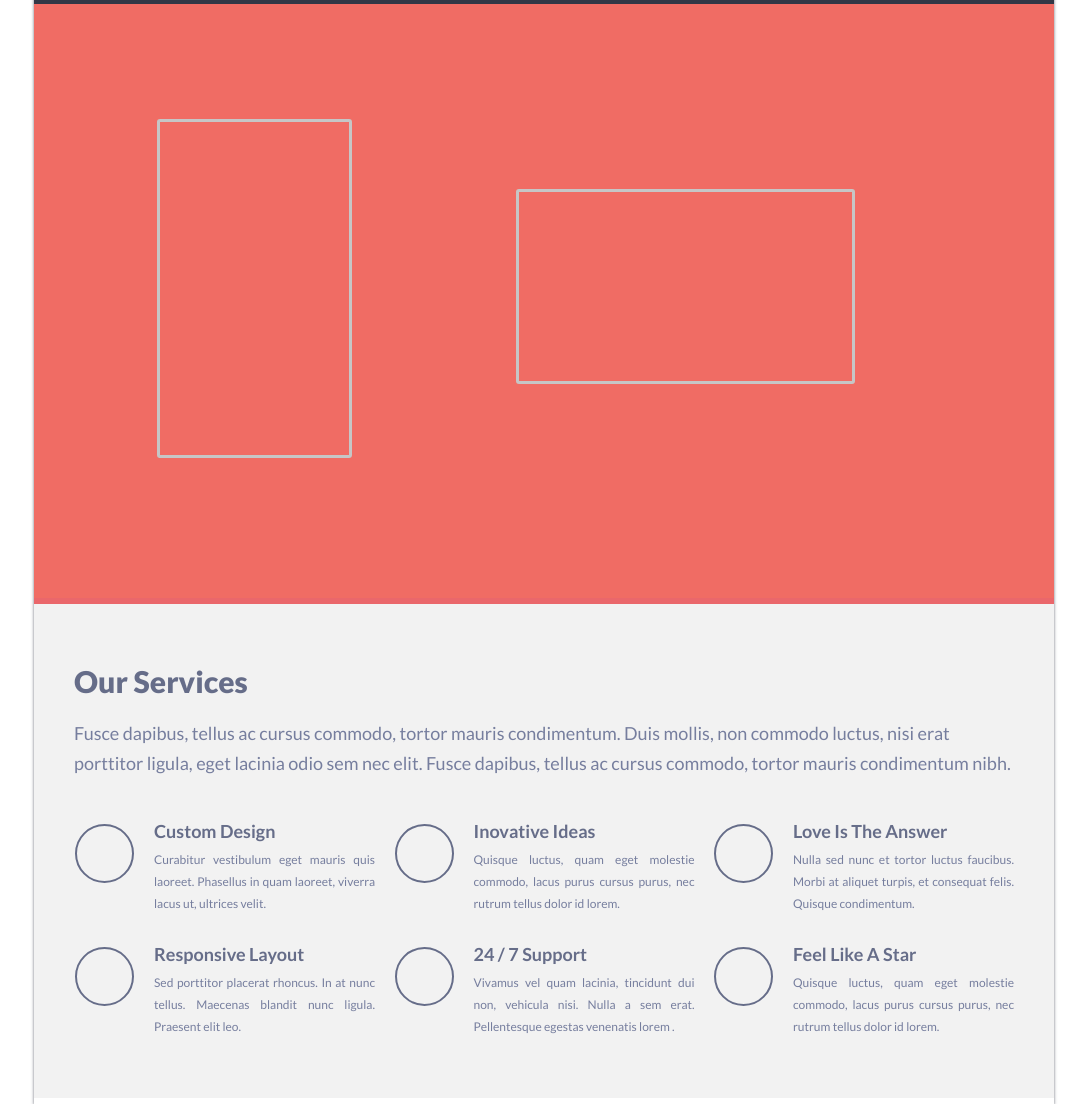
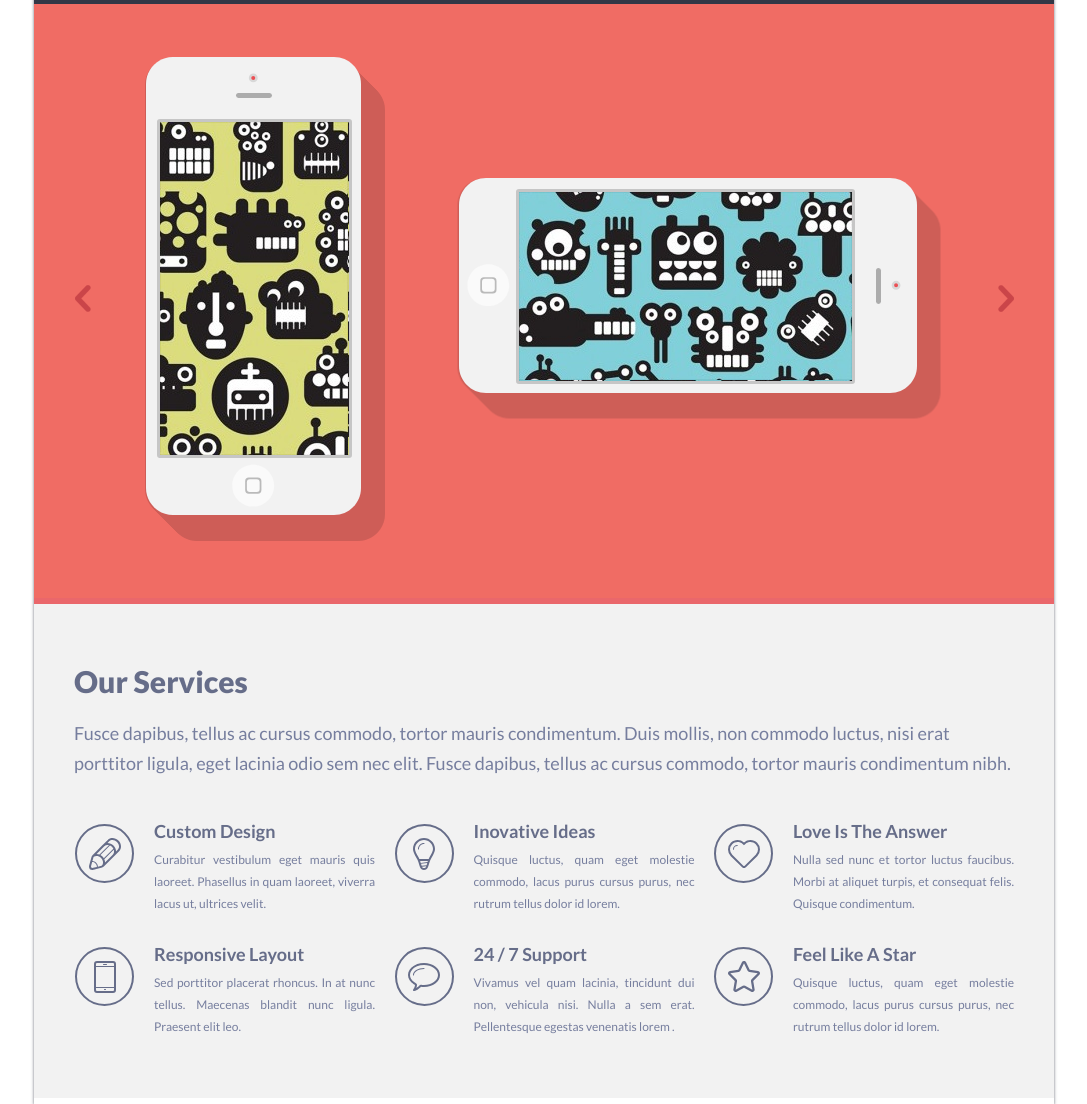
Before and after one commit to tensegrity666/singolo, a plain HTML site: page index.html in a window 1280 px wide. Shown: the part 91-1195 px from the top of the page, without its empty margins (96-1183 px from the left). Drawn offline with Linux system fonts and the light colour scheme; the site is published under a folder, as on GitHub Pages, so addresses that start at the root find nothing.

Commit message:
fix: change filename to index.htmlto be able to view the page via github-pages

```diff
--- a/singolo1.css
+++ b/singolo1.css
@@ -346,13 +346,13 @@ input[type="radio"].visually-hidden {
 }
 
 .slider__control_previous {
-  background-image: url("/assets/chev.png");
+  background-image: url("./assets/chev.png");
   background-position: 41px 281px;
 }
 
 .slider__control_previous:focus,
 .slider__control_previous:hover {
-  background-image: url("/assets/chev.png");
+  background-image: url("./assets/chev.png");
   box-shadow: inset 10px 0px 20px -15px rgba(50, 55, 70, 0.7);
   transition: all 0.2s linear;
   filter: contrast(0.8);
@@ -363,14 +363,14 @@ input[type="radio"].visually-hidden {
 }
 
 .slider__control_next {
-  background-image: url("/assets/chev.png");
+  background-image: url("./assets/chev.png");
   background-position: 40px 292px;
   transform: rotate(180deg);
 }
 
 .slider__control_next:focus,
 .slider__control_next:hover {
-  background-image: url("/assets/chev.png");
+  background-image: url("./assets/chev.png");
   box-shadow: inset 10px 0px 20px -15px rgba(50, 55, 70, 1);
   transition: all 0.2s linear;
   filter: contrast(0.8);
@@ -384,7 +384,7 @@ input[type="radio"].visually-hidden {
   position: absolute;
   width: 218px;
   height: 460px;
-  background-image: url("/assets/iphone/iPhone_Vertical.svg");
+  background-image: url("./assets/iphone/iPhone_Vertical.svg");
   background-repeat: no-repeat;
   z-index: 1;
 }
@@ -397,7 +397,7 @@ input[type="radio"].visually-hidden {
 .iphone_vertical::after {
   position: absolute;
   content: "";
-  background-image: url("/assets/Layer_6.jpg");
+  background-image: url("./assets/Layer_6.jpg");
   display: block;
   top: 62px;
   left: 11px;
@@ -417,7 +417,7 @@ input[type="radio"].visually-hidden {
 .iphone_horizontal::after {
   position: absolute;
   content: "";
-  background-image: url("/assets/Layer_5.jpg");
+  background-image: url("./assets/Layer_5.jpg");
   display: block;
   top: 134px;
   right: -60px;
@@ -437,7 +437,7 @@ input[type="radio"].visually-hidden {
   height: 483px;
   top: 53px;
   right: 235px;
-  background-image: url("/assets/iphone/Shadow.png");
+  background-image: url("./assets/iphone/Shadow.png");
   transform: rotate(90deg) scale(1, -1);
 }
 
@@ -449,7 +449,7 @@ input[type="radio"].visually-hidden {
   height: 483px;
   top: 54px;
   left: 111px;
-  background-image: url("/assets/iphone/Shadow.png");
+  background-image: url("./assets/iphone/Shadow.png");
 }
 
 .services {
@@ -512,27 +512,27 @@ input[type="radio"].visually-hidden {
 }
 
 .services__item_design::before {
-  background-image: url("/assets/icons/pen.svg");
+  background-image: url("./assets/icons/pen.svg");
 }
 
 .services__item_ideas::before {
-  background-image: url("/assets/icons/bulb.svg");
+  background-image: url("./assets/icons/bulb.svg");
 }
 
 .services__item_love::before {
-  background-image: url("/assets/icons/heart.svg");
+  background-image: url("./assets/icons/heart.svg");
 }
 
 .services__item_responsive::before {
-  background-image: url("/assets/icons/phone.svg");
+  background-image: url("./assets/icons/phone.svg");
 }
 
 .services__item_support::before {
-  background-image: url("/assets/icons/bubble.svg");
+  background-image: url("./assets/icons/bubble.svg");
 }
 
 .services__item_feeling::before {
-  background-image: url("/assets/icons/star.svg");
+  background-image: url("./assets/icons/star.svg");
 }
 
 .services__item-title {
```
Also changed, not shown: index.html (line endings or trailing spaces).
